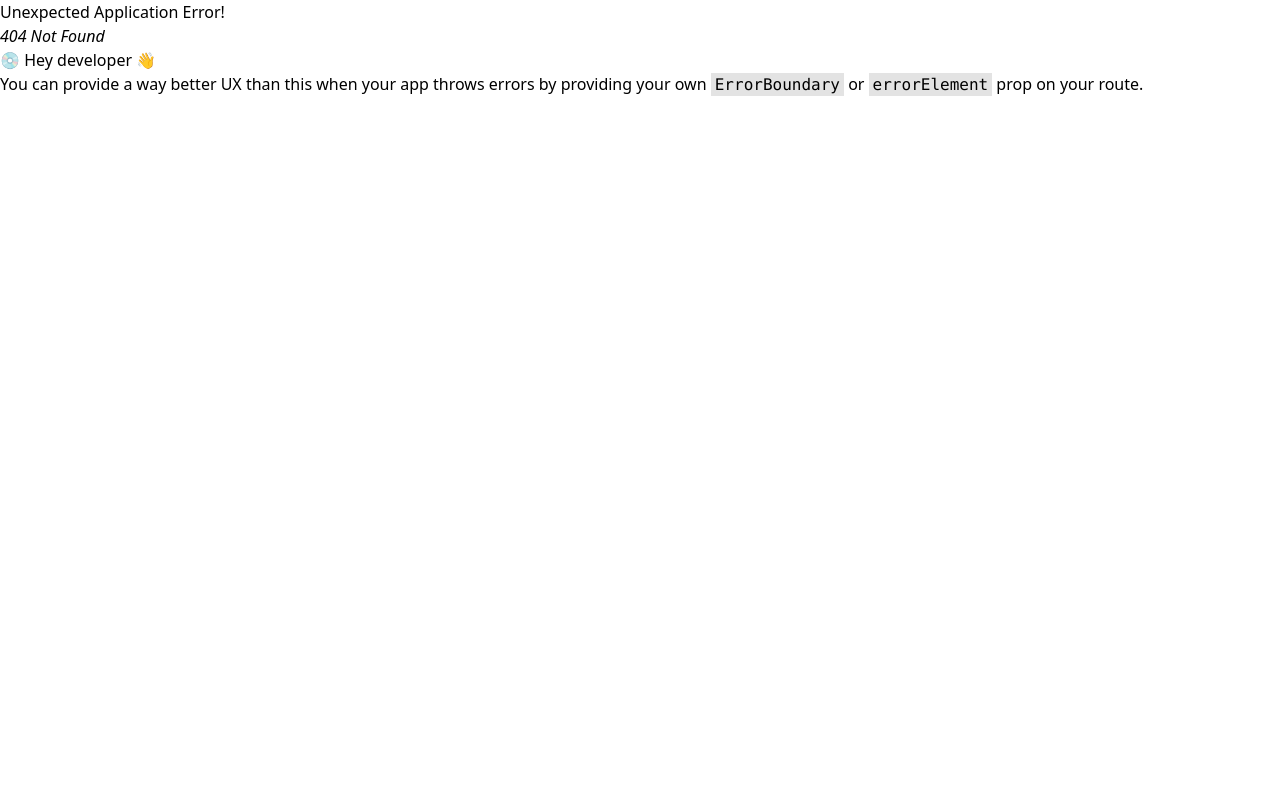
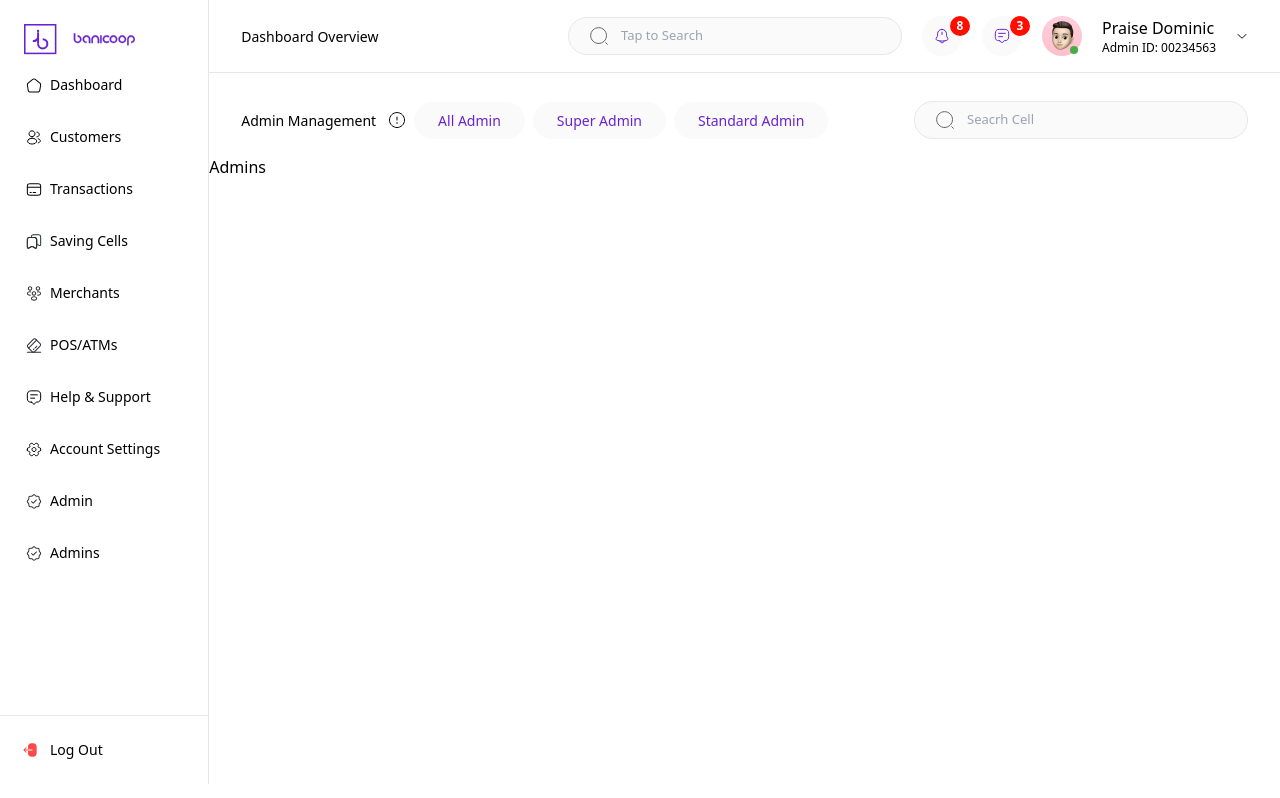
Before and after one commit to Banicoop/admin, a React (Create React App) app: page /admin in a window 1280 px wide. Before the commit this address had no page. Built offline with nearby package versions, Linux system fonts and the light colour scheme; sample sign-in values are in the browser's storage.

Commit message:
admin page wrap up

```diff
--- a/src/components/Search.tsx
+++ b/src/components/Search.tsx
@@ -7,7 +7,7 @@ type ISearch = {
 
 const Search:FC<ISearch> = ({onClick, placeholder}) => {
   return (
-    <div className="flex items-center border-[1px] rounded-full px-5 py-3 gap-3 bg-[#fafafa]" onClick={onClick}>
+    <div className="flex items-center border-[1px] rounded-full px-5 py-2 gap-3 bg-[#fafafa]" onClick={onClick}>
       <img src="/search.svg" alt="" className="" />
       <input type="text" className="w-[260px] outline-none bg-inherit text-[13px]" placeholder={placeholder} />
     </div>
--- a/src/components/Sidebar.tsx
+++ b/src/components/Sidebar.tsx
@@ -1,4 +1,4 @@
-import React, {  ChangeEvent, useState } from 'react'
+import React, {  ChangeEvent, useState, useEffect } from 'react'
 import { menuData } from '../constant/menuData';
 import { Link } from 'react-router-dom';
 import BasicModal from './modals/BasicModal';
@@ -27,7 +27,16 @@ const Sidebar = () => {
 
   const [open, setOpen] = useState(false);
   const [type, setType] = useState<string | null>(null);
-  const [email, setEmail] = useState('')
+  const [email, setEmail] = useState('');
+  const [adminId, setAdminId] = useState<string | null>(null);
+
+  useEffect(() => {
+    const loginDataString = localStorage.getItem('loginData');
+    if (loginDataString) {
+        const loginData = JSON.parse(loginDataString);
+        setAdminId(loginData.id);
+    }
+}, []);
 
   const handleSelectChange = (e: ChangeEvent<HTMLSelectElement>) => {
     setType(e.target.value);
@@ -39,7 +48,11 @@ const Sidebar = () => {
 
 
   const handleAdd = async () => {
-    dispatch(sendInvite({type, email}))
+    dispatch(
+      sendInvite({
+        admin: { email, role: type },
+        adminId })
+    )
   }
 
 
--- a/src/constant/menuData.ts
+++ b/src/constant/menuData.ts
@@ -39,4 +39,9 @@ export const menuData = [
       icon: '/setting.svg',
       url: '/settings'
     },
+    {
+      name: 'Admin',
+      icon: '/verify.svg',
+      url: '/admin'
+    },
 ]
--- /dev/null
+++ b/src/pages/admins/Admins.tsx
@@ -0,0 +1,14 @@
+import React from 'react';
+import Header from '../../sections/admins/Header';
+
+
+const Admins = () => {
+  return (
+    <main className='flex flex-col'>
+        <Header/>
+        Admins
+    </main>
+  )
+}
+
+export default Admins;
--- a/src/pages/cells/CellDetails.tsx
+++ b/src/pages/cells/CellDetails.tsx
@@ -65,7 +65,7 @@ const CellDetails = () => {
     }
     }, [path, adminId, dispatch])
 
-    console.log(cell);
+
 
   return (
     <>
--- a/src/redux/slice/adminSlice.ts
+++ b/src/redux/slice/adminSlice.ts
@@ -18,9 +18,9 @@ const initialState = {
 
 export const sendInvite = createAsyncThunk(
     'admin/sendInvite',
-    async (admin: {}, { rejectWithValue }) => {
+    async ({admin, adminId}: {admin:any, adminId: string | null}, { rejectWithValue }) => {
         try {
-            const response = await SERVER.post('admin/auth/create', admin);
+            const response = await SERVER.post(`admin/auth/create?adminId=${adminId}`, admin);
             console.log(response)
             return response.data
         } catch (error) {
--- a/src/redux/slice/cellSlice.ts
+++ b/src/redux/slice/cellSlice.ts
@@ -63,6 +63,9 @@ export const deleteCell = createAsyncThunk(
             return cellId;
         } catch (error: any) {
             console.log(error)
+
+            const err = error?.response?.data?.message;
+            toast.error(`${err}`, {...toastOptions})
             return rejectWithValue(error.response?.data || 'Failed to delete cell');
         }
     }
@@ -131,7 +134,7 @@ const cellSlice = createSlice({
         })
         .addCase(deleteCell.rejected, (state) => {
             state.status = 'failed';
-            toast.error('Unable to delete cell, please try again', { ...toastOptions });
+            // toast.error('Unable to delete cell, please try again', { ...toastOptions });
         });
     }
 })
--- /dev/null
+++ b/src/sections/admins/Header.tsx
@@ -0,0 +1,45 @@
+import React, { useState } from 'react'
+import Info from '../../components/infos/Info';
+import Btn from '../../components/buttons/Btn';
+import Search from '../../components/Search';
+
+
+const list = [
+    {
+        id: 0,
+        label: 'All Admin'
+    },
+    {
+        id: 1,
+        label: 'Super Admin'
+    },
+    {
+        id: 2,
+        label: 'Standard Admin'
+    },
+]
+
+const Header = () => {
+
+    const [activeItem, setActiveItem] = useState('All Admin');
+
+
+  return (
+    <div className='flex justify-between items-center py-4 px-8 w-full '>
+        <div className="flex items-center gap-2">
+            <Info text='Admin Management'/>
+            {
+                list.map((l) => (
+                    <Btn onClick={() => setActiveItem(l.label)} label={l.label}  activeItem={activeItem}/>
+                ))
+            }
+        </div>
+
+        <div className="flex items-center gap-2">
+            <Search onClick={() => {}} placeholder='Seacrh Cell'/>
+        </div>
+    </div>
+  )
+}
+
+export default Header;
```
Also changed, not shown: src/Routes.tsx (+6 -1 lines), src/pages/admins/Register.tsx (renamed from src/pages/auth/Register.tsx), src/redux/slice/dist/adminSlice.js (added).
